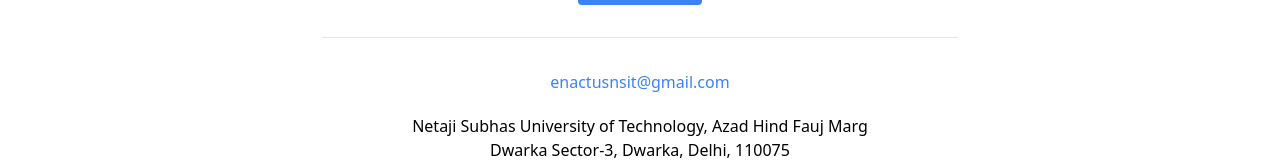
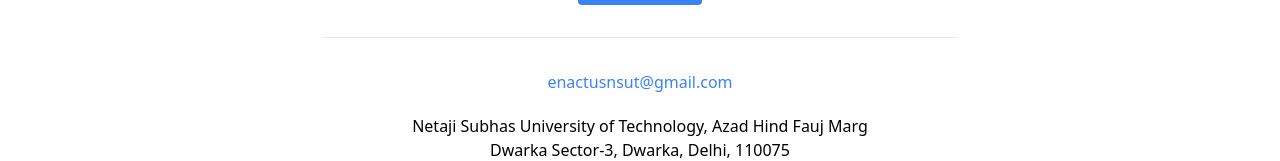
Before and after one commit to samad-yar-khan/covid-resources-client, a React (Create React App) app: page /volunteer in a window 1280 px wide. Shown: the part 473-634 px from the top of the page. Built offline with nearby package versions, Linux system fonts and the light colour scheme.

Commit message:
Update email adress to enactusnsut@gmail.com

```diff
--- a/src/components/Footer.js
+++ b/src/components/Footer.js
@@ -8,7 +8,7 @@
     return(
         <div>
         <div className="p-2 w-full pt-8 mt-8 border-t border-gray-200 text-center">
-        <a href="mailto:enactusnsit@gmail.com" target="_blank" className="text-blue-500" rel="noreferrer">enactusnsit@gmail.com</a>
+        <a href="mailto:enactusnsut@gmail.com" target="_blank" className="text-blue-500" rel="noreferrer">enactusnsut@gmail.com</a>
         <p className="leading-normal my-5">
           Netaji Subhas University of Technology, Azad Hind Fauj Marg
           <br />
--- a/src/components/HomePage.js
+++ b/src/components/HomePage.js
@@ -189,7 +189,7 @@
               <ContactForm />
 
               <div className="p-2 w-full pt-8 mt-8 border-t border-gray-200 text-center">
-                <a href="mailto:enactusnsit@gmail.com" target="_blank" className="text-blue-500" rel="noreferrer">enactusnsit@gmail.com</a>
+                <a href="mailto:enactusnsut@gmail.com" target="_blank" className="text-blue-500" rel="noreferrer">enactusnsut@gmail.com</a>
                 <p className="leading-normal my-5">
                   Netaji Subhas University of Technology, Azad Hind Fauj Marg
                   <br />
--- a/src/components/VolunteerPage.js
+++ b/src/components/VolunteerPage.js
@@ -29,7 +29,7 @@
               <VolunteerForm />
 
               <div className="p-2 w-full pt-8 mt-8 border-t border-gray-200 text-center">
-                <a href="mailto:enactusnsit@gmail.com" target="_blank" className="text-blue-500" rel="noreferrer">enactusnsit@gmail.com</a>
+                <a href="mailto:enactusnsut@gmail.com" target="_blank" className="text-blue-500" rel="noreferrer">enactusnsut@gmail.com</a>
                 <p className="leading-normal my-5">
                   Netaji Subhas University of Technology, Azad Hind Fauj Marg
                   <br />
```
